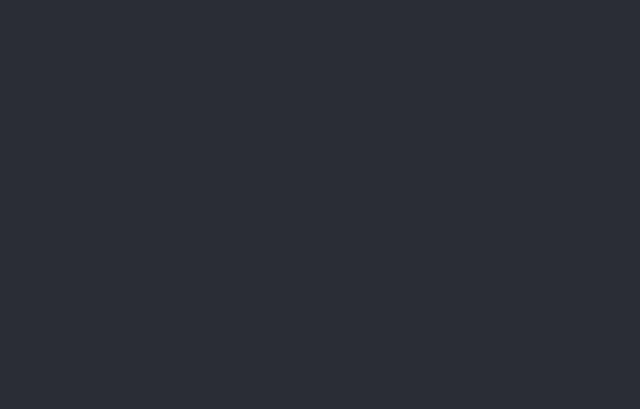
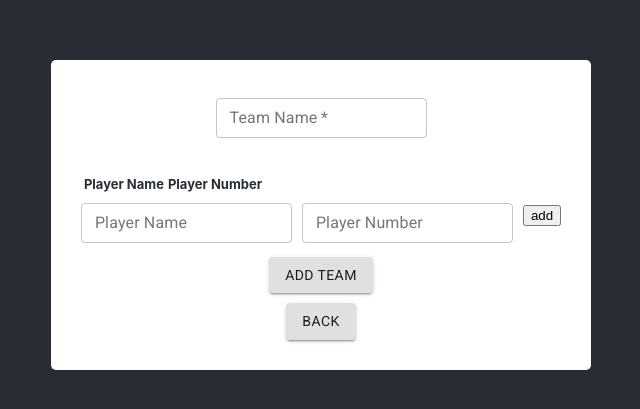
Before and after one commit to TaylorZowtuk/measure-what-matters, a React (Create React App) app in the folder frontend/: page /create-team in a window 1280 px wide. Shown: the part 185-594 px from the top of the page, without its empty margins (319-959 px from the left). Built offline with nearby package versions, Linux system fonts and the light colour scheme.

Commit message:
made create a team front end, need to connect to backend

```diff
--- a/frontend/src/Router.tsx
+++ b/frontend/src/Router.tsx
@@ -5,6 +5,7 @@ import Dashboard from './components/Dashboard.page';
 import Recording from './components/Recording.page';
 import Login from './components/Login/Login.page';
 import Teams from './components/Teams/Teams.page';
+import AddTeam from './components/AddTeam/AddTeam.page'
 
 const team = {
   teamList:[{
@@ -30,6 +31,7 @@ const Router = () => {
       <Route exact path='/recording' component={Recording}></Route>
       <Route exact path='/login' component={Login}></Route>
       <Route exact path='/teams' component={Teams}></Route>
+      <Route exact path='/create-team' component={AddTeam}></Route>
     </Switch>
   );
 }
--- /dev/null
+++ b/frontend/src/components/AddTeam/AddTeam.css
@@ -0,0 +1,27 @@
+table {
+    color: #282c34;
+    font-size: small;
+}
+
+/* table thead {
+    font-weight: bold;
+} */
+
+form {
+    text-align: center;
+    margin-bottom: 10px;
+}
+
+.container {
+    background-color: white;
+    border-radius: 5px;
+    color: #282c34;
+    font-weight: normal;
+    padding: 30px;
+    /* padding: "20px 10px";
+    margin: "20px 10px" */
+}
+
+.input {
+    margin-right: 10px;
+}
--- a/frontend/src/components/AddTeam/AddTeam.page.tsx
+++ b/frontend/src/components/AddTeam/AddTeam.page.tsx
@@ -1,5 +1,163 @@
 import React from 'react';
+import TextField from '@material-ui/core/TextField';
+import './AddTeam.css'
+import Button from '@material-ui/core/Button';
+import Player from './Player';
+import { Link } from "react-router-dom";
 
-class AddTeam extends React.Component {
+interface createTeamState {
+    teamName: string;
+    playerList: newPlayer[];
+    newPlayerName: string;
+    newPlayerNumber: string;
+    id: number;
+}
 
+interface newPlayer {
+    name: string;
+    number: string;
+    id: number;
 }
+
+class AddTeam extends React.Component<{}, createTeamState> {
+    constructor(props: {}) {
+        super(props);
+        this.state = {
+            teamName: '',
+            playerList: [],
+            newPlayerName: '',
+            newPlayerNumber: '',
+            id: 0
+        }
+    }
+
+    handleTeamNameChange = (e: React.ChangeEvent<HTMLInputElement>):void =>  {
+        this.setState({
+            teamName: e.target.value
+        })
+    }
+
+    handlePlayerNameChange = (e: React.ChangeEvent<HTMLInputElement>):void =>  {
+        this.setState({
+            newPlayerName: e.target.value
+        })
+    }
+
+    handlePlayerNumberChange = (e: React.ChangeEvent<HTMLInputElement>):void =>  {
+        this.setState({
+            newPlayerNumber: e.target.value
+        })
+    }
+
+    onAddPlayer = (e: React.MouseEvent<HTMLButtonElement, MouseEvent>):void => {
+        e.preventDefault();
+        if(this.state.newPlayerName?.trim() !== "" && !isNaN(Number(this.state.newPlayerNumber)) && this.state.newPlayerNumber !== "") {
+            let incrementId = this.state.id + 1;
+            this.setState({
+                playerList: [...this.state.playerList, {name: this.state.newPlayerName, number: this.state.newPlayerNumber, id: this.state.id}],
+                newPlayerName: '',
+                newPlayerNumber: '',
+                id: incrementId
+            });
+        }
+    }
+
+    onRemovePlayer = (player: newPlayer) => {
+        const index = this.state.playerList.findIndex(oldPlayer => player.id === oldPlayer.id);
+        if(index > -1) {
+            const oldList = this.state.playerList;
+            oldList.splice(index, 1);
+            this.setState({
+                playerList: oldList
+            });
+        }
+    }
+
+    onAddTeam = () => {
+        //TODO: add new team to database
+        if(this.state.teamName.trim() !== ''){
+            this.setState({
+                teamName: '',
+                playerList: [],
+                newPlayerName: '',
+                newPlayerNumber: '',
+                id: 0
+            });
+        }
+        else{
+            alert("Enter team name");
+        }
+    }
+
+    render() {
+        return (
+            <div className="container">
+                <TextField
+                    required
+                    id="outlined-required"
+                    label="Team Name"
+                    variant="outlined"
+                    margin="dense"
+                    onChange={this.handleTeamNameChange}
+                    value={this.state.teamName}
+                />
+                <h3>{this.state.teamName}</h3>
+                <table>
+                    <thead>
+                        <tr>
+                            <th>Player Name</th>
+                            <th>Player Number</th>
+                            <th></th>
+                        </tr>
+                    </thead>
+                    <tbody>
+                        {/* <tr>
+                            <td>Player 1</td>
+                            <td>12</td>
+                            <td><button>remove</button></td>
+                        </tr> */}
+                        {
+                            this.state.playerList.map((player) => {
+                                return (
+                                    <Player player={player} onRemove={this.onRemovePlayer}></Player>
+                                );
+                            })
+                        }
+                    </tbody>
+                </table>
+                <form>
+
+                        <TextField
+                            style={{marginRight: 10}}
+                            id="outlined-required"
+                            label="Player Name"
+                            variant="outlined"
+                            margin="dense"
+                            value={this.state.newPlayerName}
+                            onChange={this.handlePlayerNameChange}
+                        />
+
+
+                        <TextField
+                        style={{marginRight: 10}}
+                        id="outlined-required"
+                        label="Player Number"
+                        variant="outlined"
+                        margin="dense"
+                        value={this.state.newPlayerNumber}
+                        onChange={this.handlePlayerNumberChange}
+                        />
+
+                <button onClick={this.onAddPlayer}>add</button>
+                </form>
+                    <Button variant="contained" style={{marginBottom: 10}} onClick={this.onAddTeam}>Add Team</Button>
+                    <br/>
+                    <Link to="/teams">
+                        <Button variant="contained">Back</Button>
+                    </Link>
+            </div>
+        )
+    }
+}
+
+export default AddTeam;
--- /dev/null
+++ b/frontend/src/components/AddTeam/Player.tsx
@@ -0,0 +1,35 @@
+import React from 'react';
+
+interface PlayerProps {
+    player: newPlayer;
+    onRemove: (player: newPlayer) => void;
+}
+
+interface newPlayer {
+    name: string;
+    number: string;
+    id: number;
+}
+
+class Player extends React.Component<PlayerProps> {
+    constructor(props: PlayerProps){
+        super(props);
+        this.removePlayer = this.removePlayer.bind(this);
+    }
+
+    removePlayer = () => {
+        this.props.onRemove(this.props.player);
+    }
+
+    render() {
+        return (
+            <tr>
+                <td>{this.props.player.name}</td>
+                <td>{this.props.player.number}</td>
+                <td><button onClick={this.removePlayer}>remove</button></td>
+            </tr>
+        )
+    }
+}
+
+export default Player;
--- a/frontend/src/components/TeamComponent/teamComponent.css
+++ b/frontend/src/components/TeamComponent/teamComponent.css
@@ -3,6 +3,7 @@
     background-color: whitesmoke;
     color: #282c34;
     border-radius: 5px;
+    padding: 10px 0;
 }
 
 .player {
--- a/frontend/src/components/Teams/Teams.page.tsx
+++ b/frontend/src/components/Teams/Teams.page.tsx
@@ -2,6 +2,7 @@ import React from 'react';
 import TeamComponent from '../TeamComponent/TeamComponent';
 import Button from '@material-ui/core/Button';
 import './teams.css'
+import { Link } from 'react-router-dom';
 
 interface teamProps {
     teamList: Team[]
@@ -12,6 +13,7 @@ interface teamState {
 }
 
 interface Team {
+    teamName: string;
     playerList: Player[]
 }
 
@@ -42,9 +44,12 @@ class Teams extends React.Component<{}, teamState>{
     constructor(props: {}){
         super(props);
 
+        // TODO: make request to retrieve team list
+
         this.state = {
             teamList: [
                 {
+                    teamName: 'Boys Team',
                     playerList: [
                         {
                             name: 'John',
@@ -61,6 +66,7 @@ class Teams extends React.Component<{}, teamState>{
                     ]
                 },
                 {
+                    teamName: 'Girls Team',
                     playerList: [
                         {
                             name: 'Cat',
@@ -80,22 +86,25 @@ class Teams extends React.Component<{}, teamState>{
         }
     };
 
-    addTeam = (): void => {
-
-    }
-
     public render(){
         return (
             <div className="container">
                 {this.state.teamList.map((team) => {
                     return (
                         <div className="teamList">
+                            <p>{team.teamName}</p>
                             <TeamComponent playerList={team.playerList}></TeamComponent>
-                            <Button variant="contained">Edit Team</Button>
+                            {/* <Button variant="contained">Edit Team</Button> */}
                         </div>
                     )
                 })}
-                <Button variant="contained">Add Team</Button>
+                <Link to="/create-team">
+                    <Button variant="contained" style={{marginBottom: 10}}>Add Team</Button>
+                </Link>
+                <br/>
+                <Link to="/">
+                    <Button variant="contained">Dashboard</Button>
+                </Link>
             </div>
         )
     }
--- a/frontend/src/components/Teams/teams.css
+++ b/frontend/src/components/Teams/teams.css
@@ -4,10 +4,14 @@
 }
 
 .teamList {
-    display: flex;
-    margin: 50 auto;
+    display: block;
+    margin-bottom: 10px;
     width: 200px;
     /* background-color: violet; */
+}
+
+.teamList p {
+    margin: 10px auto;
 }
 
 .button {
```
Also changed, not shown: frontend/src/components/AddTeam/AddTeamForm.tsx (added, +76 -0 lines).
